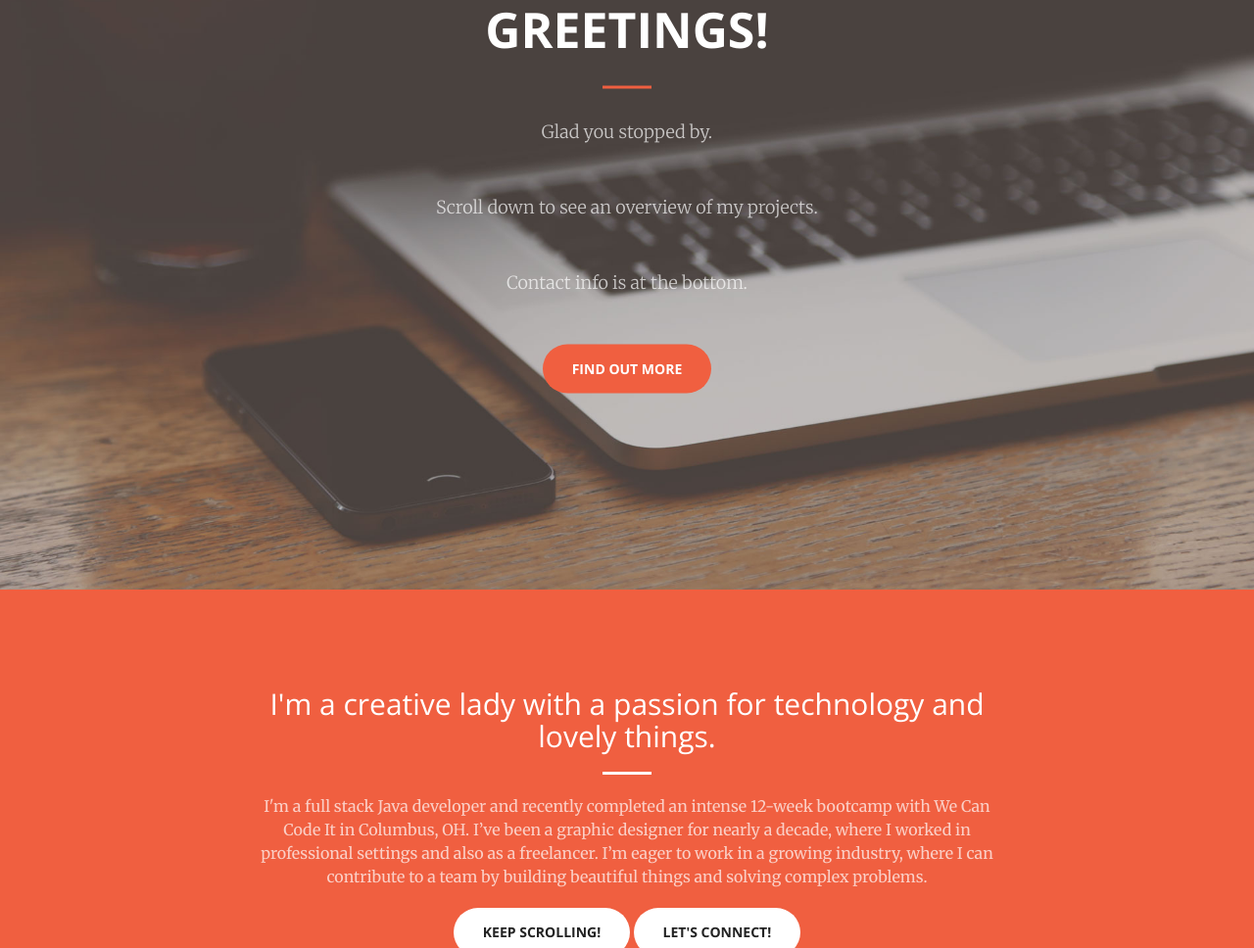
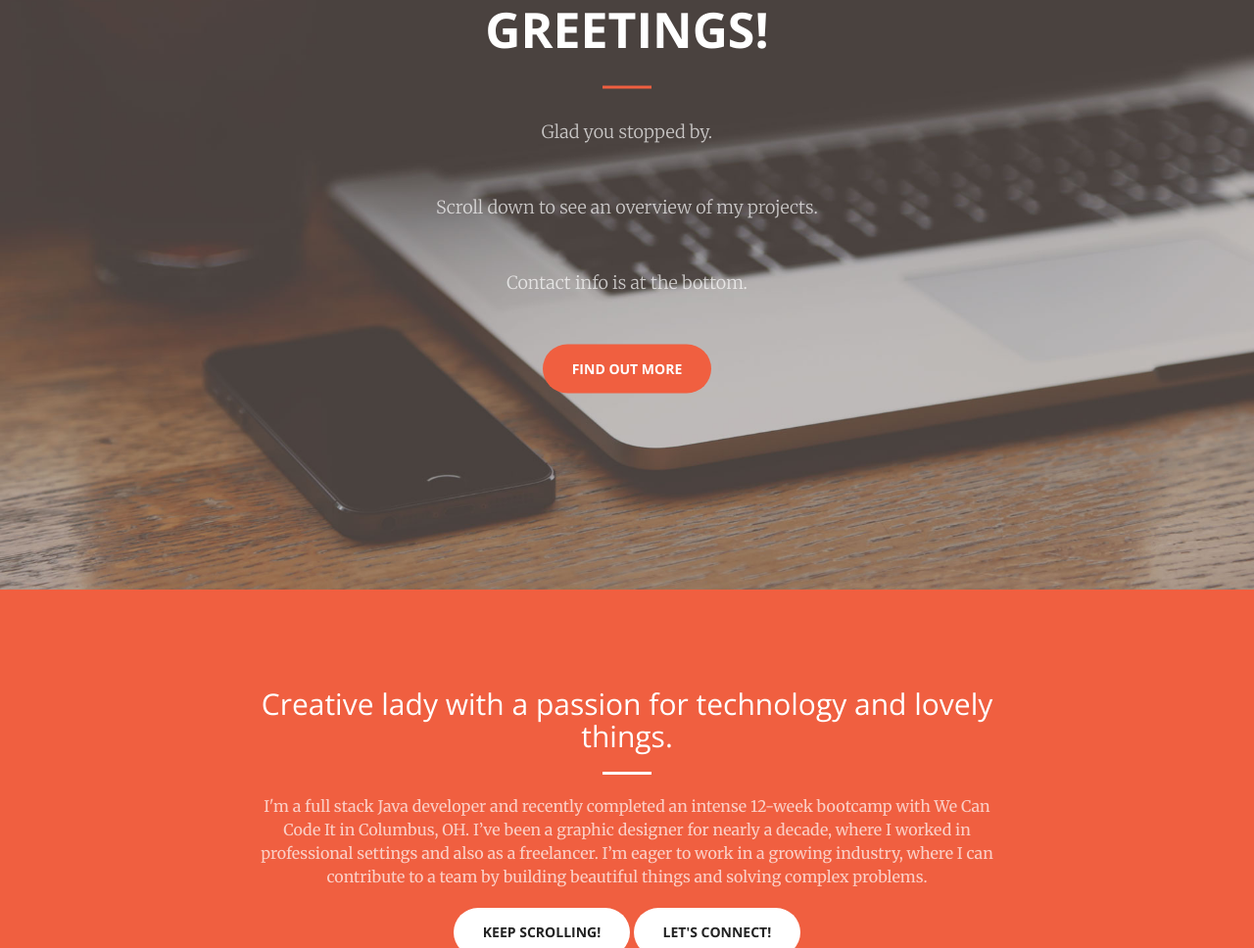
Before and after one commit to RainbowMoonbeams/RainbowMoonbeams.github.io, a website: page index.html in a window 1280 px wide. Shown: the part 198-1166 px from the top of the page at 98% size. Drawn offline with nearby package versions, Linux system fonts and the light colour scheme.

Commit message:
verbiage edits

```diff
--- a/index.html
+++ b/index.html
@@ -85,7 +85,7 @@
         <div class="container">
             <div class="row">
                 <div class="col-lg-8 col-lg-offset-2 text-center">
-                    <h2 class="section-heading">I'm a creative lady with a passion for technology and lovely things.</h2>
+                    <h2 class="section-heading">Creative lady with a passion for technology and lovely things.</h2>
                     <hr class="light">
                     <p class="text-faded">I'm a full stack Java developer and recently completed an intense 12-week bootcamp with We Can Code It in Columbus, OH. I’ve been a graphic designer for nearly a decade, where I worked in professional settings and also as a freelancer. I’m eager to work in a growing industry, where I can contribute to a team by building beautiful things and solving complex problems.</p>
                     <a href="#mad-skills" class="page-scroll btn btn-default btn-xl sr-button">Keep Scrolling!</a>
```
